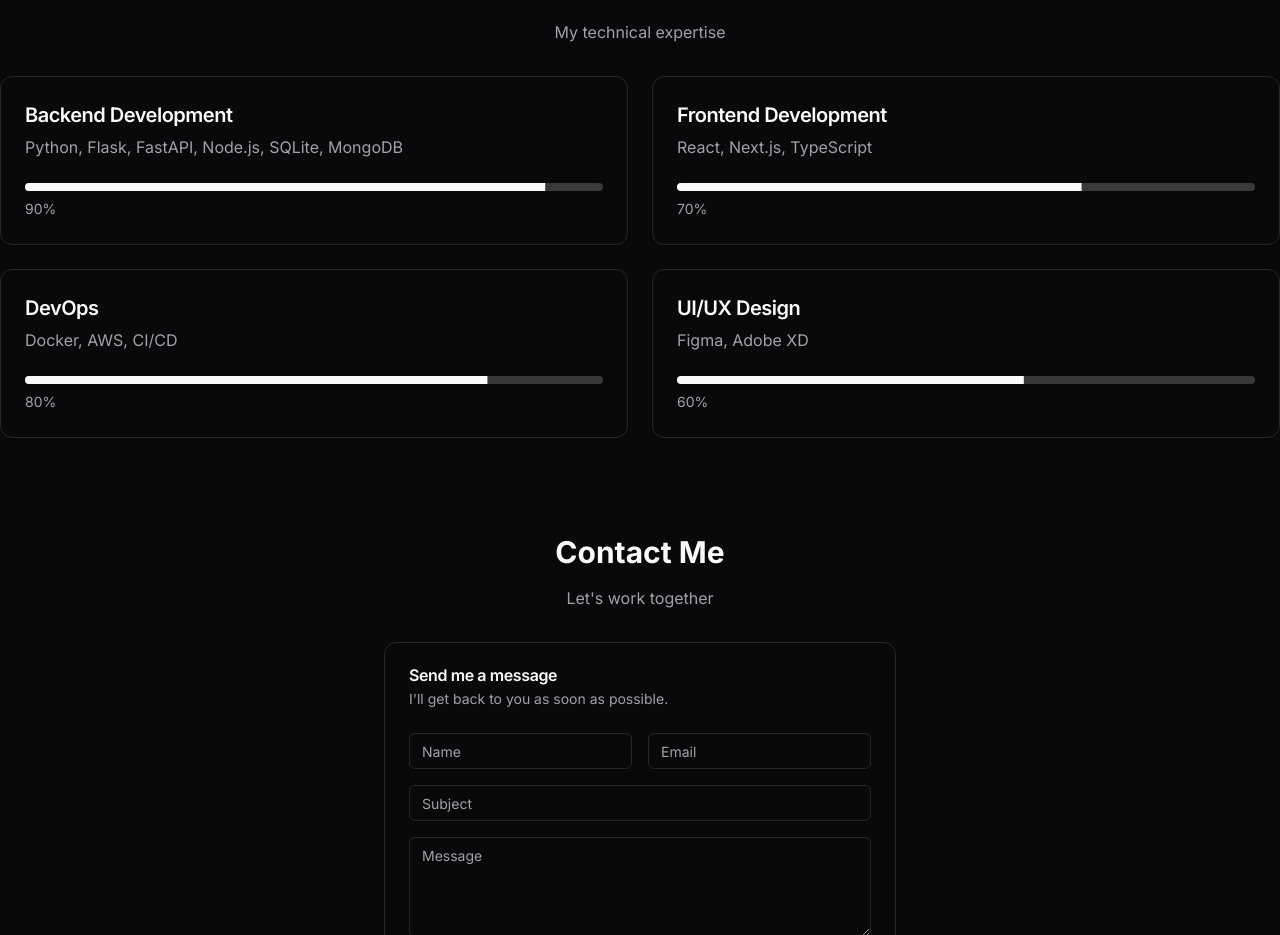
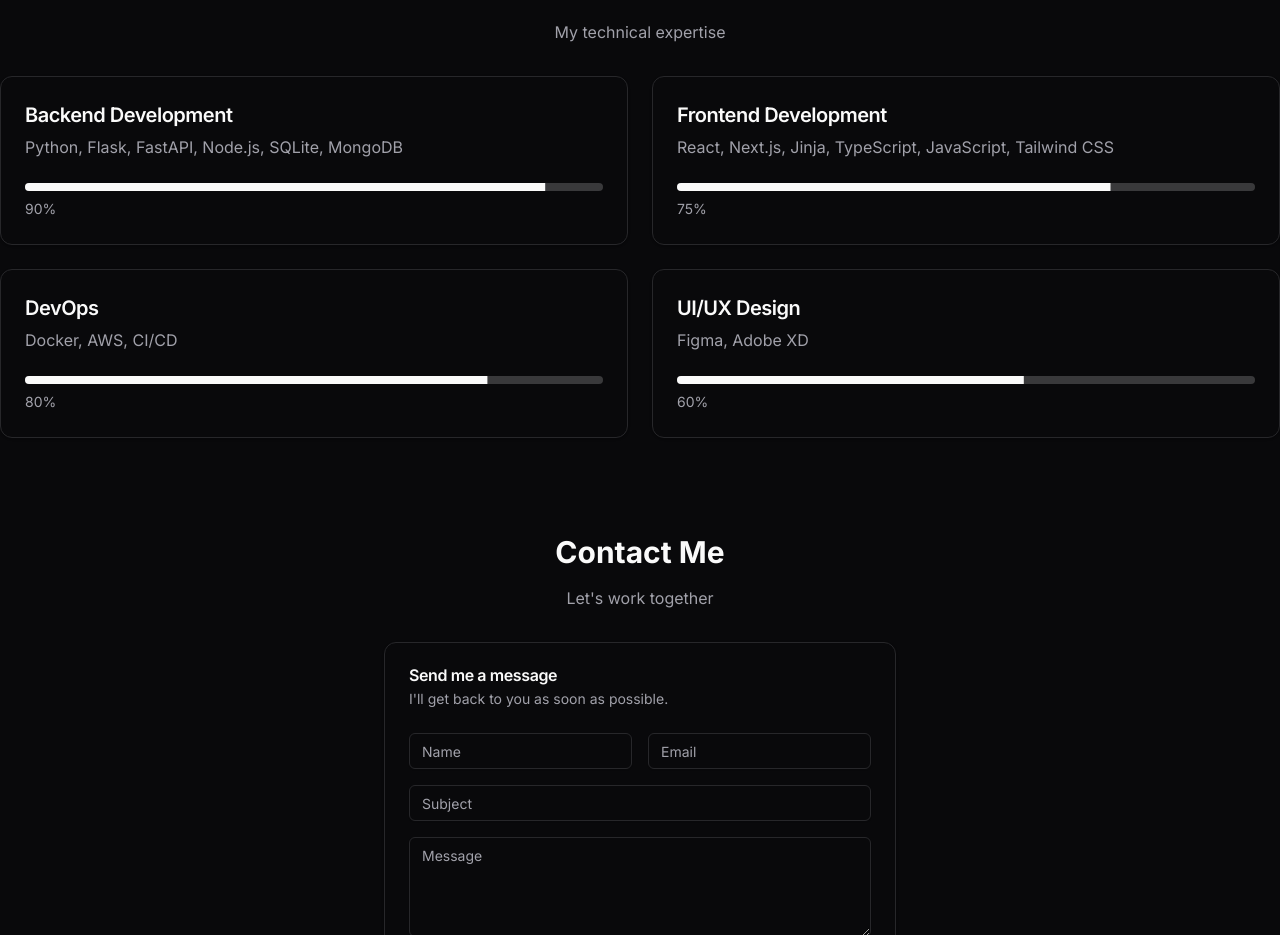
Before and after one commit to DogukanUrker/dogukanurker.com, a Next.js app in the folder app/: page / in a window 1280 px wide. Shown: the part 1763-2698 px from the top of the page. Built offline with nearby package versions, Linux system fonts and the light colour scheme.

Commit message:
Update skills.tsx

```diff
--- a/app/src/components/skills.tsx
+++ b/app/src/components/skills.tsx
@@ -1,14 +1,8 @@
 "use client";
 
-import { motion } from "framer-motion";
-import {
-  Card,
-  CardContent,
-  CardDescription,
-  CardHeader,
-  CardTitle,
-} from "@/components/ui/card";
-import { Progress } from "@/components/ui/progress";
+import {motion} from "framer-motion";
+import {Card, CardContent, CardDescription, CardHeader, CardTitle,} from "@/components/ui/card";
+import {Progress} from "@/components/ui/progress";
 
 const skills = [
     {
@@ -18,21 +12,21 @@ const skills = [
     },
     {
         name: "Frontend Development",
-    progress: 70,
-    description: "React, Next.js, TypeScript",
+        progress: 75,
+        description: "React, Next.js, Jinja, TypeScript, JavaScript, Tailwind CSS",
     },
-  { name: "DevOps", progress: 80, description: "Docker, AWS, CI/CD" },
-  { name: "UI/UX Design", progress: 60, description: "Figma, Adobe XD" },
+    {name: "DevOps", progress: 80, description: "Docker, AWS, CI/CD"},
+    {name: "UI/UX Design", progress: 60, description: "Figma, Adobe XD"},
 ];
 
 export function Skills() {
     return (
         <section id="skills" className="container py-8 md:py-12">
             <motion.div
-        initial={{ opacity: 0, y: 20 }}
-        whileInView={{ opacity: 1, y: 0 }}
-        viewport={{ once: true }}
-        transition={{ duration: 0.5 }}
+                initial={{opacity: 0, y: 20}}
+                whileInView={{opacity: 1, y: 0}}
+                viewport={{once: true}}
+                transition={{duration: 0.5}}
                 className="flex flex-col items-center justify-center gap-3 md:gap-4"
             >
                 <h2 className="text-2xl md:text-3xl font-bold">Skills</h2>
@@ -44,10 +38,10 @@ export function Skills() {
                 {skills.map((skill, index) => (
                     <motion.div
                         key={index}
-            initial={{ opacity: 0, x: index % 2 === 0 ? -20 : 20 }}
-            whileInView={{ opacity: 1, x: 0 }}
-            viewport={{ once: true }}
-            transition={{ duration: 0.5, delay: index * 0.1 }}
+                        initial={{opacity: 0, x: index % 2 === 0 ? -20 : 20}}
+                        whileInView={{opacity: 1, x: 0}}
+                        viewport={{once: true}}
+                        transition={{duration: 0.5, delay: index * 0.1}}
                     >
                         <Card>
                             <CardHeader>
@@ -59,7 +53,7 @@ export function Skills() {
                                 </CardDescription>
                             </CardHeader>
                             <CardContent>
-                <Progress value={skill.progress} className="h-2" />
+                                <Progress value={skill.progress} className="h-2"/>
                                 <span className="text-xs md:text-sm text-muted-foreground mt-2 inline-block">
                   {skill.progress}%
                 </span>
```
Lines whose indentation alone changed are shown as unchanged.
